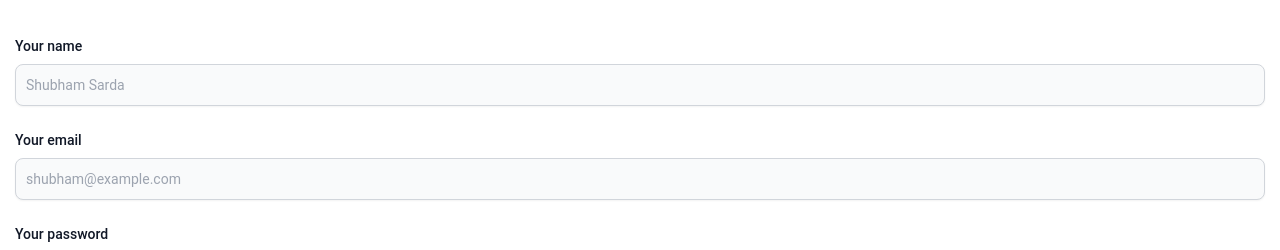
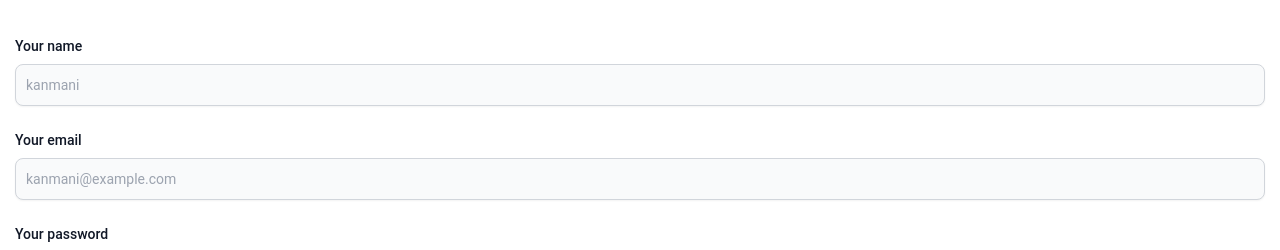
Before and after one commit to sandhanaK2002/CODEBOOKS, a React (Create React App) app: page /register in a window 1280 px wide. Shown: the part 156-406 px from the top of the page. Built offline with nearby package versions, Linux system fonts and the light colour scheme.

Commit message:
updated toastify

```diff
--- a/src/pages/Login.js
+++ b/src/pages/Login.js
@@ -32,7 +32,7 @@
         <form onSubmit={handleLogin}>
           <div className="mb-6">
               <label htmlFor="email" className="block mb-2 text-sm font-medium text-gray-900 dark:text-gray-300">Your email</label>
-              <input ref={email} type="email" id="email" className="bg-gray-50 border border-gray-300 text-gray-900 text-sm rounded-lg focus:ring-blue-500 focus:border-blue-500 block w-full p-2.5 dark:bg-gray-700 dark:border-gray-600 dark:placeholder-gray-400 dark:text-white dark:focus:ring-blue-500 dark:focus:border-blue-500" placeholder="shubham@example.com" required autoComplete="off" />
+              <input ref={email} type="email" id="email" className="bg-gray-50 border border-gray-300 text-gray-900 text-sm rounded-lg focus:ring-blue-500 focus:border-blue-500 block w-full p-2.5 dark:bg-gray-700 dark:border-gray-600 dark:placeholder-gray-400 dark:text-white dark:focus:ring-blue-500 dark:focus:border-blue-500" placeholder="kanmani@example.com" required autoComplete="off" />
           </div>
           <div className="mb-6">
               <label htmlFor="password" className="block mb-2 text-sm font-medium text-gray-900 dark:text-gray-300">Your password</label>
--- a/src/pages/Register.js
+++ b/src/pages/Register.js
@@ -1,7 +1,7 @@
 import { useNavigate } from 'react-router-dom';
 import { TitleChange } from "../hooks/TitleChange";
+import { register } from '../services';
 import { toast } from 'react-toastify';
-import { register } from '../services';
 
 export const Register = () => {
   TitleChange("Register");
@@ -30,11 +30,11 @@
         <form onSubmit={handleRegister}>
         <div className="mb-6">
               <label htmlFor="name" className="block mb-2 text-sm font-medium text-gray-900 dark:text-gray-300">Your name</label>
-              <input type="name" id="name" className="shadow-sm bg-gray-50 border border-gray-300 text-gray-900 text-sm rounded-lg focus:ring-blue-500 focus:border-blue-500 block w-full p-2.5 dark:bg-gray-700 dark:border-gray-600 dark:placeholder-gray-400 dark:text-white dark:focus:ring-blue-500 dark:focus:border-blue-500 dark:shadow-sm-light" placeholder="Shubham Sarda" required autoComplete="off" />
+              <input type="name" id="name" className="shadow-sm bg-gray-50 border border-gray-300 text-gray-900 text-sm rounded-lg focus:ring-blue-500 focus:border-blue-500 block w-full p-2.5 dark:bg-gray-700 dark:border-gray-600 dark:placeholder-gray-400 dark:text-white dark:focus:ring-blue-500 dark:focus:border-blue-500 dark:shadow-sm-light" placeholder="kanmani" required autoComplete="off" />
           </div>
           <div className="mb-6">
               <label htmlFor="email" className="block mb-2 text-sm font-medium text-gray-900 dark:text-gray-300">Your email</label>
-              <input type="email" id="email" className="shadow-sm bg-gray-50 border border-gray-300 text-gray-900 text-sm rounded-lg focus:ring-blue-500 focus:border-blue-500 block w-full p-2.5 dark:bg-gray-700 dark:border-gray-600 dark:placeholder-gray-400 dark:text-white dark:focus:ring-blue-500 dark:focus:border-blue-500 dark:shadow-sm-light" placeholder="shubham@example.com" required autoComplete="off" />
+              <input type="email" id="email" className="shadow-sm bg-gray-50 border border-gray-300 text-gray-900 text-sm rounded-lg focus:ring-blue-500 focus:border-blue-500 block w-full p-2.5 dark:bg-gray-700 dark:border-gray-600 dark:placeholder-gray-400 dark:text-white dark:focus:ring-blue-500 dark:focus:border-blue-500 dark:shadow-sm-light" placeholder="kanmani@example.com" required autoComplete="off" />
           </div>
           <div className="mb-6">
               <label htmlFor="password" className="block mb-2 text-sm font-medium text-gray-900 dark:text-gray-300">Your password</label>
```
